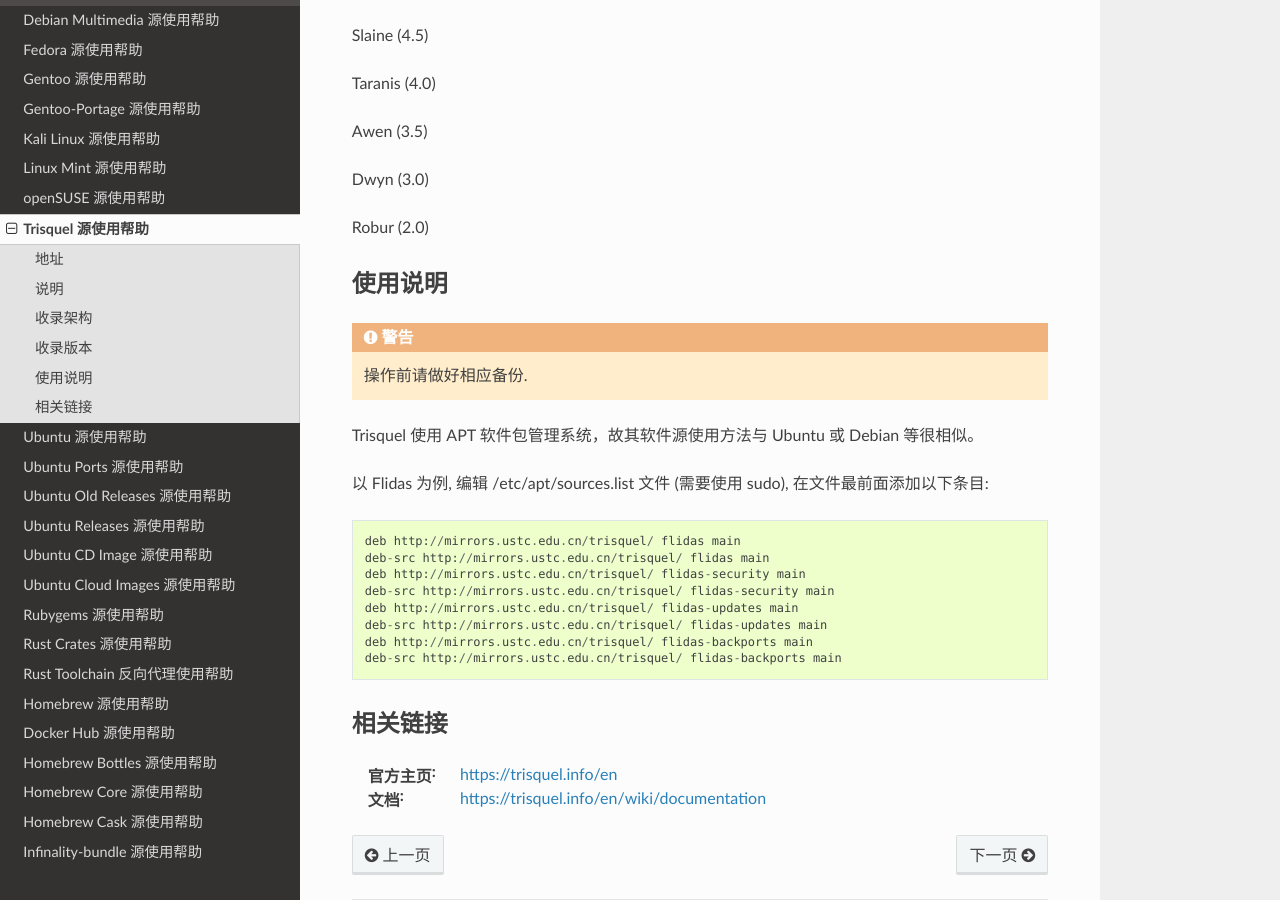
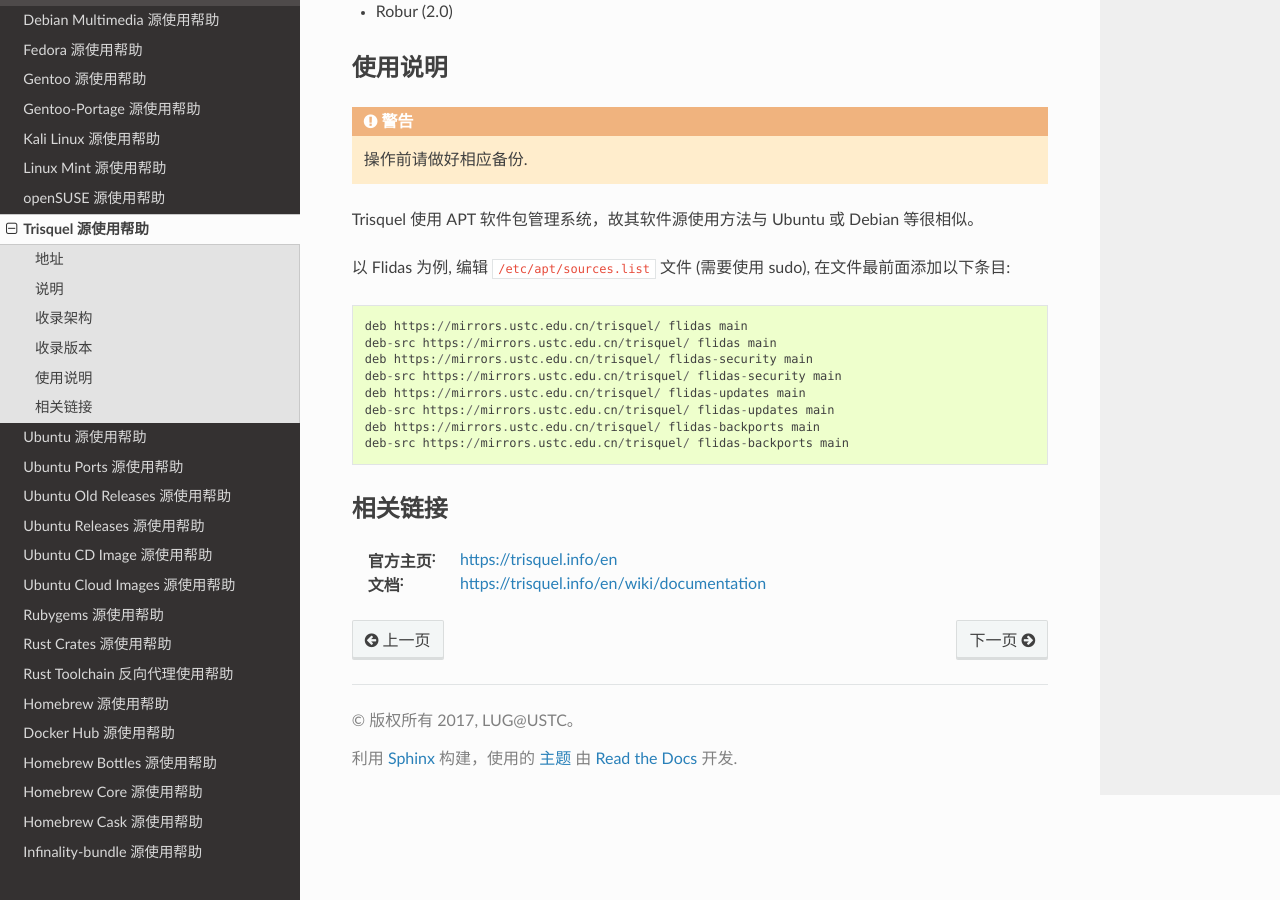
Before and after one commit to ustclug/mirrorhelp, a Sphinx documentation site: the page built from source/trisquel.rst, in a window 1280 px wide and 900 px high, scrolled down 764 px. Built offline with Sphinx 7.4.7 and the Read the Docs theme 2.0.0, drawn with Linux system fonts in a browser that asks for light colours; pages that are not in the unit, such as notebooks, are missing from menus.

Commit message:
Update trisquel.rst

```diff
--- a/source/trisquel.rst
+++ b/source/trisquel.rst
@@ -5,7 +5,7 @@
 地址
 ====
 
-* https://mirrors.ustc.edu.cn/trisquel/
+https://mirrors.ustc.edu.cn/trisquel/
 
 说明
 ====
@@ -21,25 +21,16 @@
 收录版本
 ========
 
-Flidas (8.0)
-
-Belenos (7.0)
-
-Toutatis (6.0)
-
-Brigantia (5.5)
-
-Dagda (5.0)
-
-Slaine (4.5)
-
-Taranis (4.0)
-
-Awen (3.5)
-
-Dwyn (3.0)
-
-Robur (2.0)
+* Flidas (8.0)
+* Belenos (7.0)
+* Toutatis (6.0)
+* Brigantia (5.5)
+* Dagda (5.0)
+* Slaine (4.5)
+* Taranis (4.0)
+* Awen (3.5)
+* Dwyn (3.0)
+* Robur (2.0)
 
 使用说明
 ========
@@ -50,18 +41,18 @@
 
 Trisquel 使用 APT 软件包管理系统，故其软件源使用方法与 Ubuntu 或 Debian 等很相似。
 
-以 Flidas 为例, 编辑 /etc/apt/sources.list 文件 (需要使用 sudo), 在文件最前面添加以下条目:
+以 Flidas 为例, 编辑 :file:`/etc/apt/sources.list` 文件 (需要使用 sudo), 在文件最前面添加以下条目:
 
 ::
 
-  deb http://mirrors.ustc.edu.cn/trisquel/ flidas main
-  deb-src http://mirrors.ustc.edu.cn/trisquel/ flidas main
-  deb http://mirrors.ustc.edu.cn/trisquel/ flidas-security main
-  deb-src http://mirrors.ustc.edu.cn/trisquel/ flidas-security main
-  deb http://mirrors.ustc.edu.cn/trisquel/ flidas-updates main
-  deb-src http://mirrors.ustc.edu.cn/trisquel/ flidas-updates main
-  deb http://mirrors.ustc.edu.cn/trisquel/ flidas-backports main
-  deb-src http://mirrors.ustc.edu.cn/trisquel/ flidas-backports main
+  deb https://mirrors.ustc.edu.cn/trisquel/ flidas main
+  deb-src https://mirrors.ustc.edu.cn/trisquel/ flidas main
+  deb https://mirrors.ustc.edu.cn/trisquel/ flidas-security main
+  deb-src https://mirrors.ustc.edu.cn/trisquel/ flidas-security main
+  deb https://mirrors.ustc.edu.cn/trisquel/ flidas-updates main
+  deb-src https://mirrors.ustc.edu.cn/trisquel/ flidas-updates main
+  deb https://mirrors.ustc.edu.cn/trisquel/ flidas-backports main
+  deb-src https://mirrors.ustc.edu.cn/trisquel/ flidas-backports main
 
 
 相关链接
```
